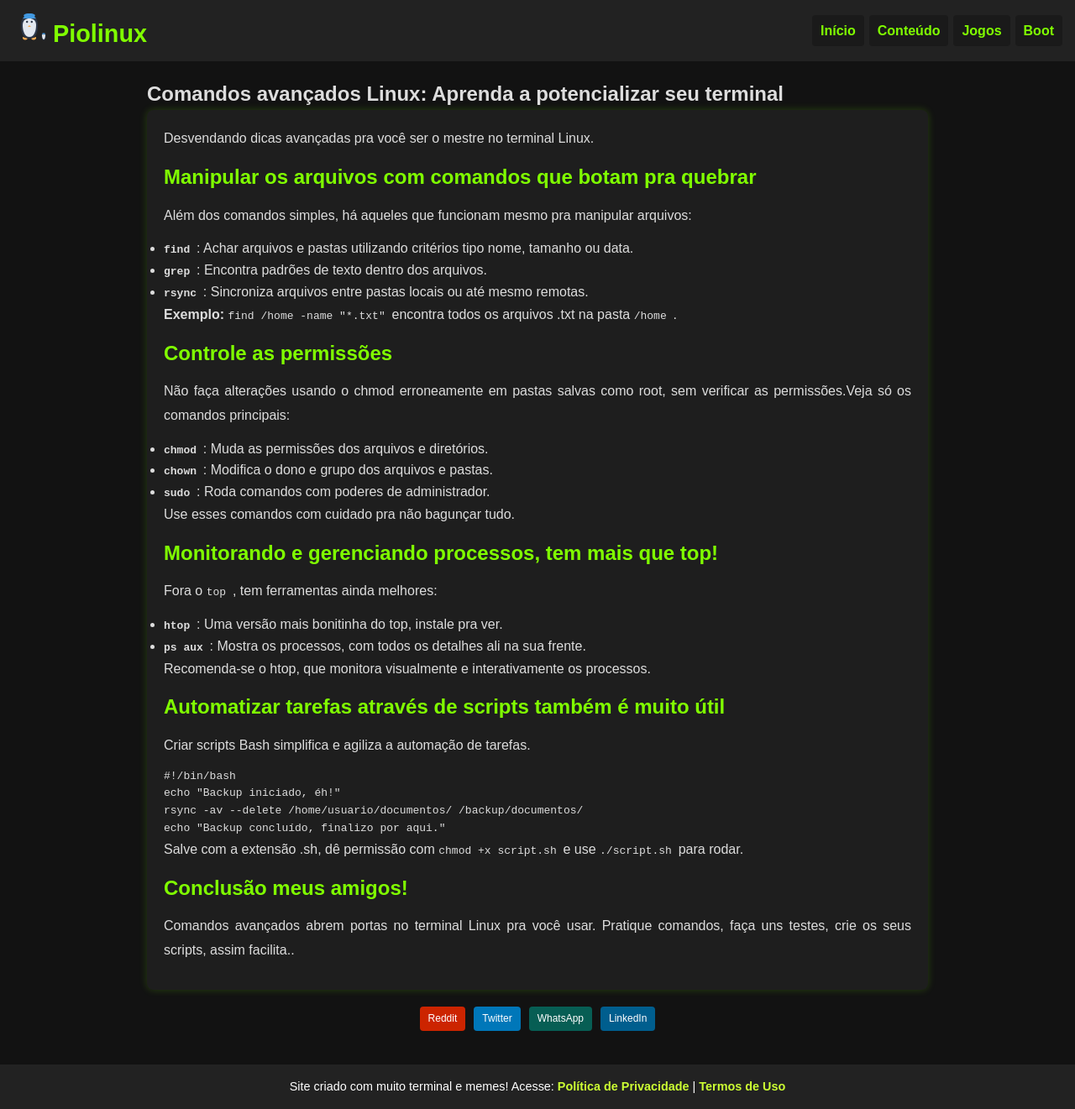
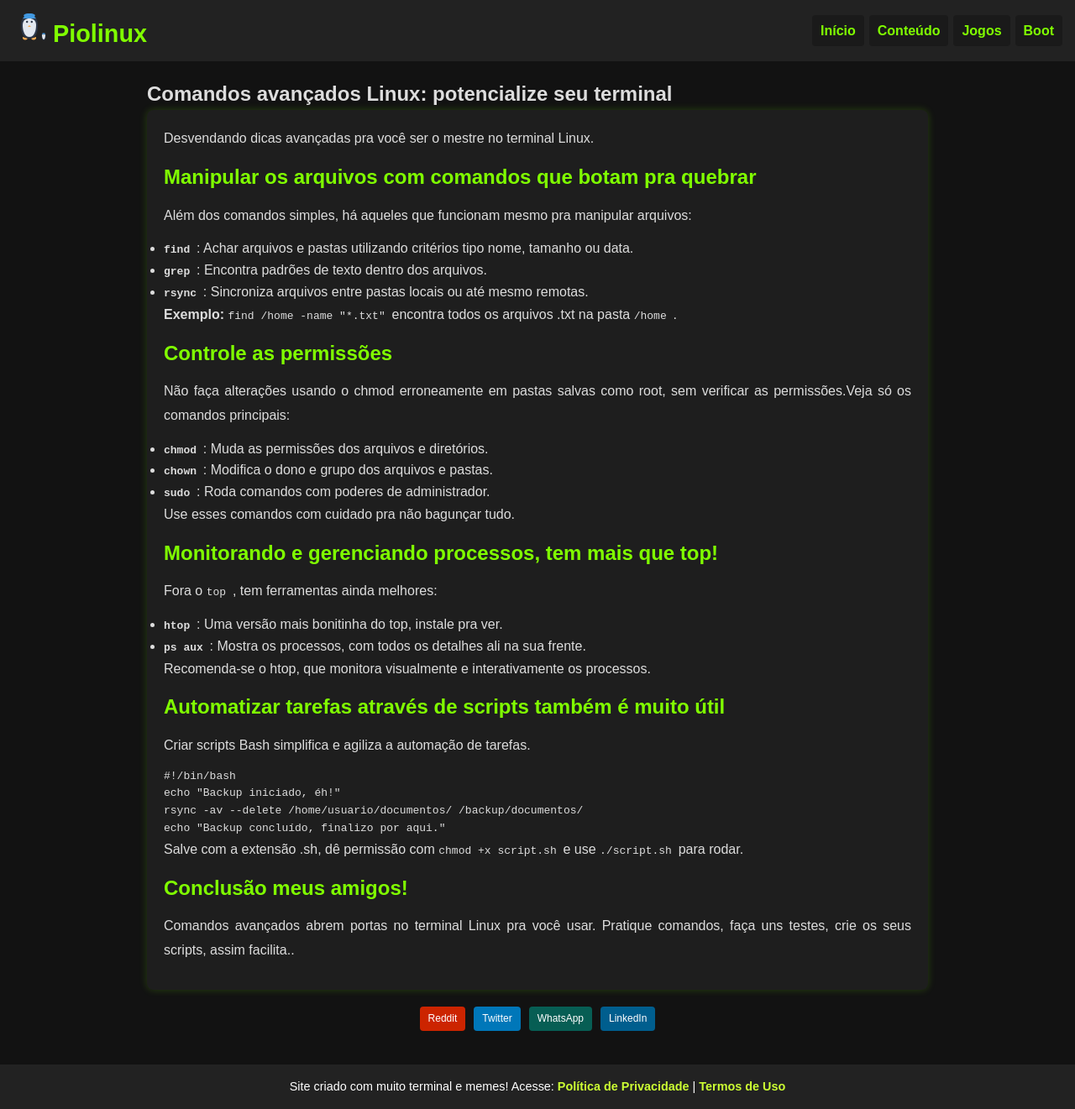
Before and after one commit to Piolinux/piolinux-site, a Jekyll site: the page built from comandos-avancados-linux-potencialize-terminal.html, in a window 1280 px wide. Shown: the whole page at 84% size. Built offline with Jekyll 4.4.1, drawn with Linux system fonts in a browser that asks for light colours.

Commit message:
Update comandos-avancados-linux-potencialize-terminal.html

```diff
--- a/comandos-avancados-linux-potencialize-terminal.html
+++ b/comandos-avancados-linux-potencialize-terminal.html
@@ -1,6 +1,6 @@
 ---
 layout: default
-title: "Comandos avançados Linux: Aprenda a potencializar seu terminal"
+title: "Comandos avançados Linux: potencialize seu terminal"
 description: "Explore os comandos avançados do Linux para aumentar sua produtividade no terminal e dominar funcionalidades essenciais."
 keywords: "comandos avançados linux, terminal linux, linux produtividade, comandos linux intermediário, linux terminal dicas"
 robots: "index,follow"
```
